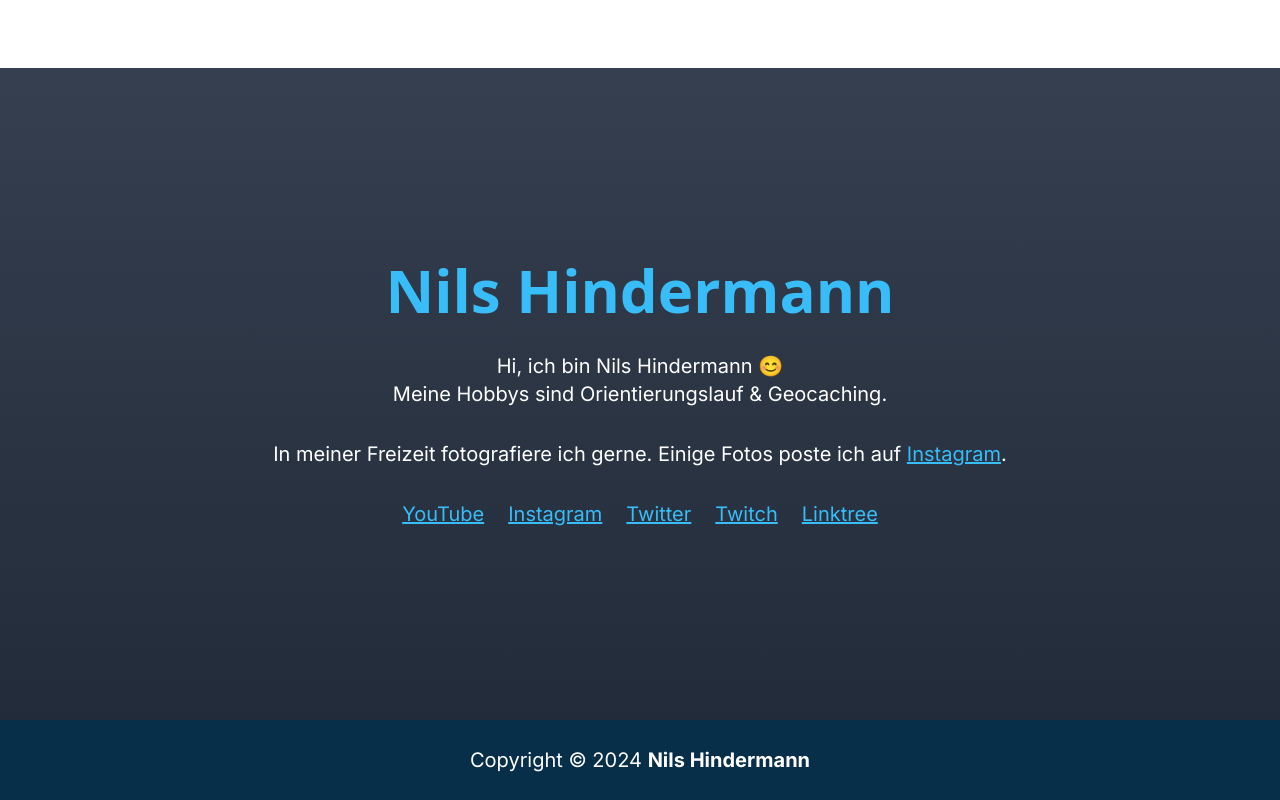
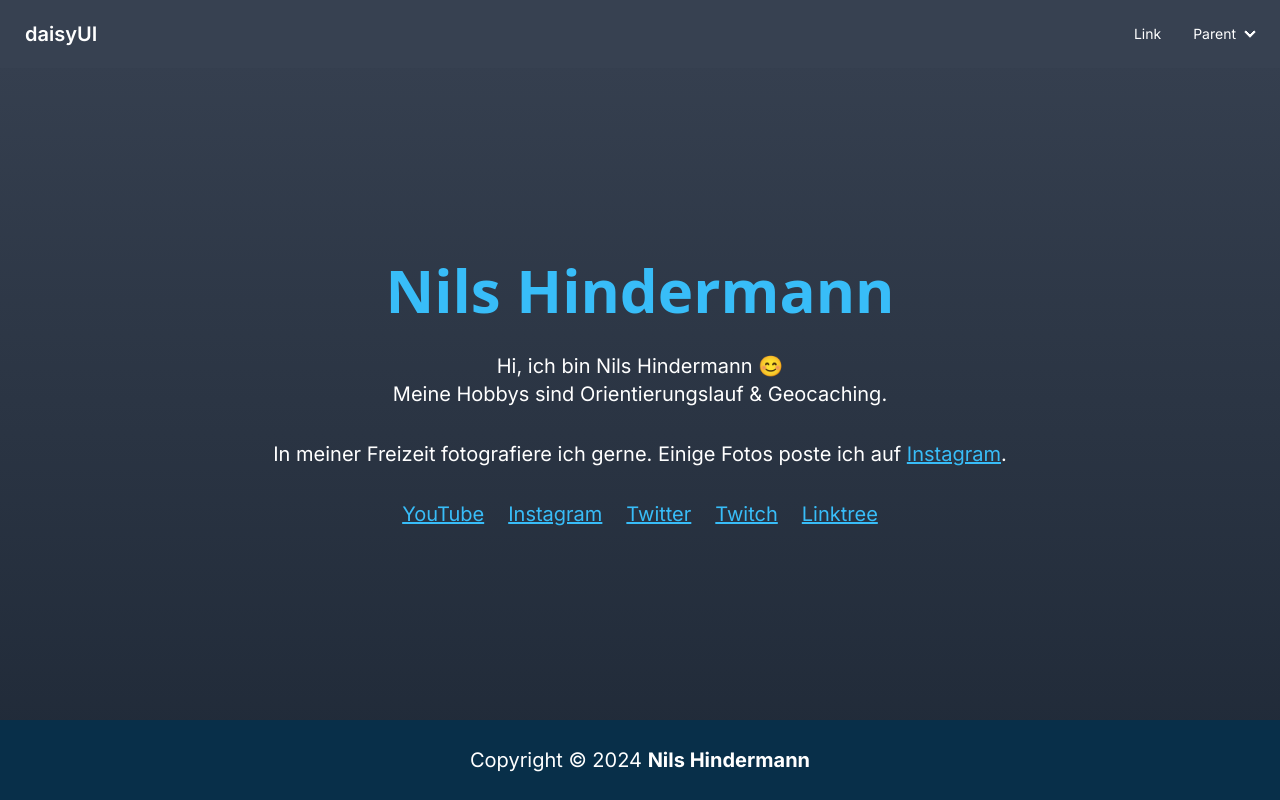
Before and after one commit to nilshindermann/nilsh.ch, a Next.js app: page / in a window 1280 px wide. Built offline with nearby package versions, Linux system fonts and the light colour scheme.

Commit message:
daisyUI custom theme

```diff
--- a/tailwind.config.ts
+++ b/tailwind.config.ts
@@ -18,6 +18,23 @@ const config: Config = {
             },
         },
     },
+    daisyui: {
+        themes: [
+            {
+                default: {
+                    "primary": "#22d3ee",
+                    "secondary": "#c3c3c3",
+                    "accent": "#ffffff",
+                    "neutral": "rgb(8 47 73)",
+                    "base-100": "rgb(55, 65, 81)",
+                    "info": "#cffafe",
+                    "success": "#66da66",
+                    "warning": "#fcd34d",
+                    "error": "#ef4444",
+                },
+            },
+        ],
+    },
     plugins: [require('daisyui')],
 };
 export default config;
```
